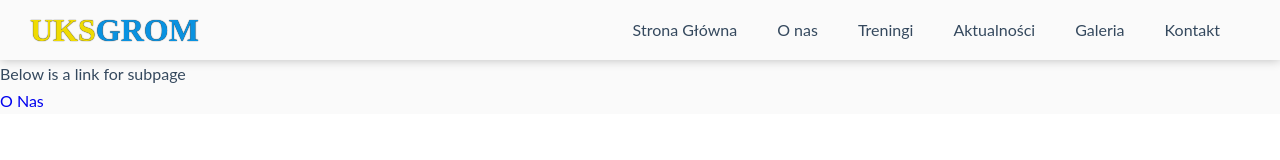
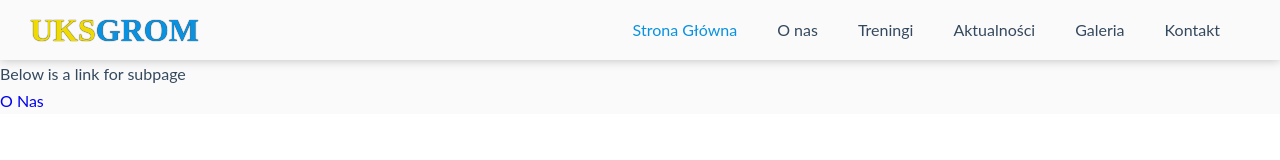
Before and after one commit to WawrzenskiPatryk/uks-grom-webpage, a Nuxt app: page / in a window 1280 px wide. Shown: the top 160 px of the page. Built offline with nearby package versions, Linux system fonts and the light colour scheme.

Commit message:
Active route navigation item styling

```diff
--- a/components/HeaderNav.vue
+++ b/components/HeaderNav.vue
@@ -44,7 +44,6 @@ export default {
       display: flex;
       @media (hover: hover) {
         &:hover {
-          cursor: pointer;
           &::after {
             width: 100%;
           }
@@ -64,6 +63,17 @@ export default {
   }
   &__link {
     height: 100%;
+    cursor: pointer;
+  }
+}
+.nuxt-link {
+  &-exact-active {
+    color: $primary-color;
+    pointer-events: none;
+    cursor: default;
+    &::after {
+      content: none;
+    }
   }
 }
 </style>
```
